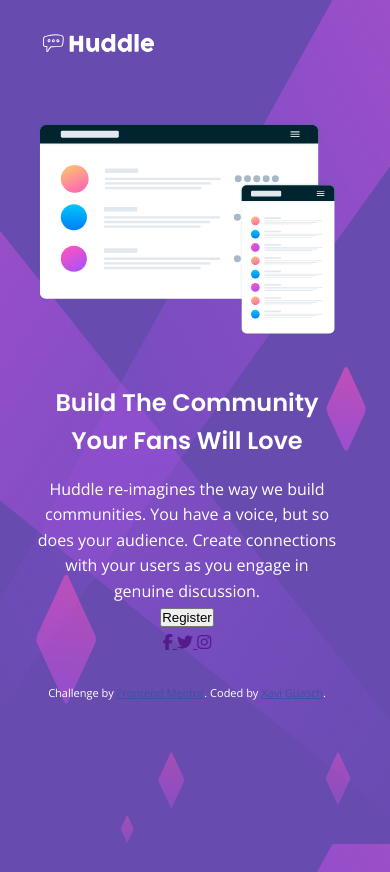
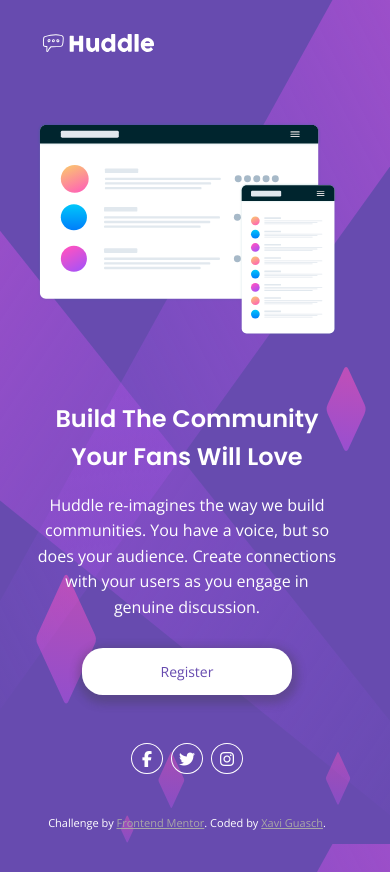
Before and after one commit to xaviguasch/huddle-landing-page-frontendmentor-prac, a plain HTML site: page index.html in a window 390 px wide. Drawn offline with nearby package versions, Linux system fonts and the light colour scheme.

Commit message:
finished mobile view css

```diff
--- a/style.css
+++ b/style.css
@@ -36,6 +36,7 @@ font-family: 'Poppins', sans-serif; */
 
   --clr-violet: hsl(257, 40%, 49%);
   --clr-magenta: hsl(300, 69%, 71%);
+  --clr-light-magenta: hsl(300, 53%, 82%);
   --clr-white: hsl(0, 0%, 100%);
 }
 
@@ -103,7 +104,7 @@ img {
 }
 
 .copy-and-socials-area {
-  margin-top: 2.5em;
+  margin-top: 3.5em;
 }
 
 .copy {
@@ -118,11 +119,71 @@ img {
   margin-top: 1em;
 }
 
+.cta-btn {
+  color: var(--clr-violet);
+  cursor: pointer;
+  background-color: var(--clr-white);
+  border: none;
+  border-radius: 1.5em;
+  font-family: var(--ff-open);
+  font-size: var(--fs-14);
+  padding: 1em 2em;
+  width: 70%;
+  margin-top: 2em;
+  box-shadow: 1px 4px 8px 5px hsla(240, 1%, 24%, 0.3);
+}
+
+.cta-btn:focus,
+.cta-btn:hover {
+  color: var(--clr-white);
+  background-color: var(--clr-magenta);
+  box-shadow: 1px 4px 8px 2px hsla(240, 1%, 24%, 0.6);
+}
+
+.cta-btn:active {
+  color: var(--clr-white);
+  background-color: var(--clr-light-magenta);
+  box-shadow: 1px 4px 12px 2px hsla(240, 1%, 24%, 0.8);
+}
+
+.socials {
+  margin-top: 3em;
+
+  display: flex;
+  justify-content: center;
+  align-items: center;
+  gap: 0.5em;
+}
+
+.fab {
+  color: var(--clr-white);
+  cursor: pointer;
+  border: 1px solid var(--clr-white);
+  border-radius: 50%;
+  padding: 0.4em 0;
+  width: 32px;
+}
+
+.fab:focus,
+.fab:hover {
+  color: var(--clr-magenta);
+  border-color: var(--clr-magenta);
+}
+
+.fab:active {
+  color: var(--clr-light-magenta);
+  border-color: var(--clr-light-magenta);
+}
+
 /* Footer */
+.footer {
+  margin-top: 2em;
+  padding: 0.5em 0;
+}
 .attribution {
   font-size: 11px;
   text-align: center;
 }
 .attribution a {
-  color: hsl(228, 45%, 44%);
+  color: hsl(0, 1%, 66%);
 }
```
